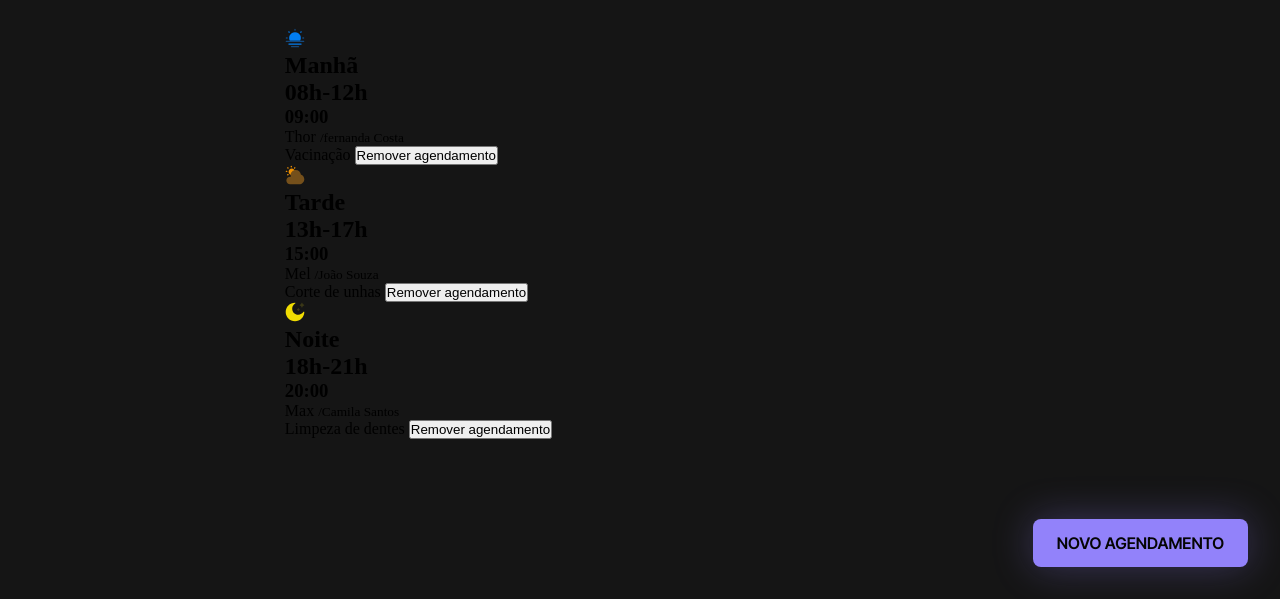
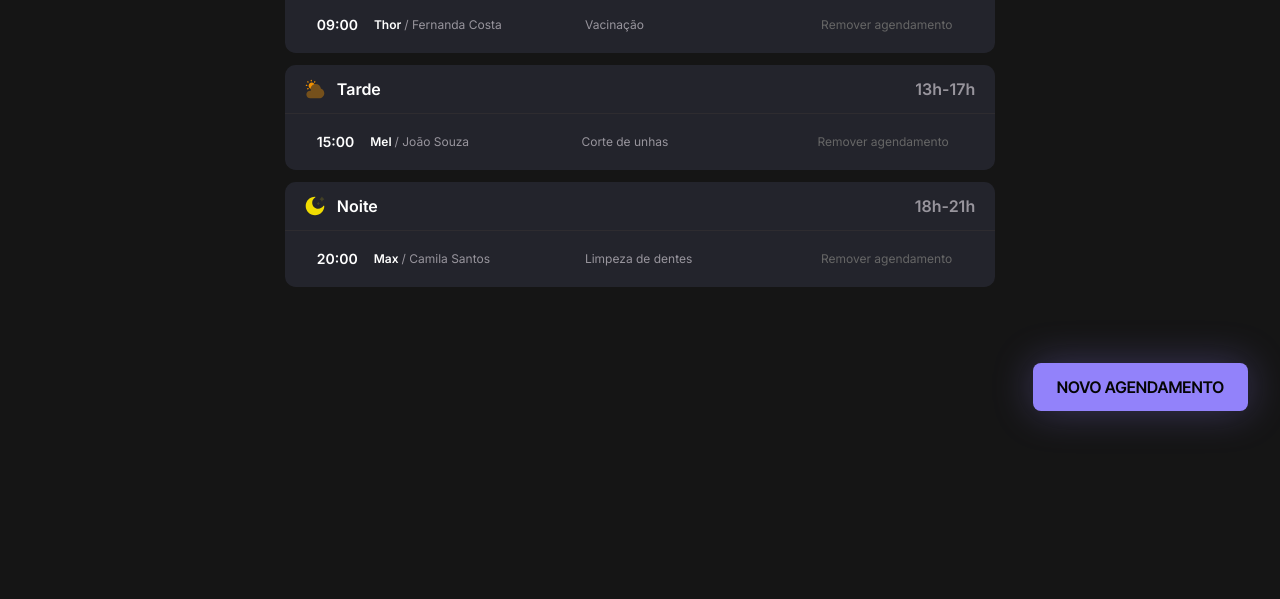
Before and after one commit to Davi-Lorena/Mundo-pet, a plain HTML site: page src/index.html in a window 1280 px wide. Shown: the part 220-819 px from the top of the page. Drawn offline with Linux system fonts and the light colour scheme.

Commit message:
adding styles in uls

```diff
--- a/src/index.html
+++ b/src/index.html
@@ -39,12 +39,12 @@
             </div>
             <h2>08h-12h</h2>
         </li>
-        <li>
+        <li class="schedule">
             <div>
                 <h3>09:00</h3>
                 <span>
                     Thor
-                    <small> /fernanda Costa</small>
+                    <small> / Fernanda Costa</small>
                 </span>
             </div>
             <span>Vacinação</span>
@@ -59,12 +59,12 @@
             </div>
             <h2>13h-17h</h2>
         </li>
-        <li>
+        <li class="schedule">
             <div>
                 <h3>15:00</h3>
                 <span>
                     Mel
-                    <small> /João Souza</small>
+                    <small> / João Souza</small>
                 </span>
             </div>
             <span>Corte de unhas</span>
@@ -79,12 +79,12 @@
             </div>
             <h2>18h-21h</h2>
         </li>
-        <li>
+        <li class="schedule">
             <div>
                 <h3>20:00</h3>
                 <span>
                     Max
-                    <small> /Camila Santos</small>
+                    <small> / Camila Santos</small>
                 </span>
             </div>
             <span>Limpeza de dentes</span>
--- a/src/styles/global.css
+++ b/src/styles/global.css
@@ -13,7 +13,7 @@
 --inter: 'Inter', sans-serif;
 
 --pg-md: 500 .875rem/1.5rem var(--inter);
---pg-sm: 500 .75rem/1rem var(--inter);
+--pg-sm: 400 .75rem/1rem var(--inter);
 --label-lg: 600 1rem/1.5rem var(--inter);
 --label-md: 600 .875rem/1.5rem var(--inter);
 --label-sm: 600 .75rem/1rem var(--inter);
@@ -52,7 +52,7 @@ img[src*="logo"] {
     all: unset;
     position: absolute;
     right: 2rem;
-    bottom: 2rem;
+    bottom: -2rem;
 
     background-color: var(--brand);
     padding: .75rem 1.5rem;
@@ -80,7 +80,5 @@ ul[role="list"] {
 .container {
 max-width: 1280px;
 width: 100%;
-padding: 5rem;
 margin-inline: auto;
-height: max-content;
 }
--- a/src/styles/main.css
+++ b/src/styles/main.css
@@ -1,11 +1,11 @@
 main {
     display: grid;
     justify-content: center;
-    align-items: center;
 
    & #schedules {
        width: 54.4rem;
        padding: 5rem;
+
        & header {
 margin-bottom: 2rem;
 display: flex;
@@ -56,6 +56,90 @@ aspect-ratio: 1;
 }
 
     }
+
+& ul[role="list"] {
+    display: grid;
+    background-color: var(--bg-tertiary);
+margin-bottom: .75rem;
+border-radius: .675rem;
+
+& .title {
+    display: flex;
+    justify-content: space-between;
+    padding: .75rem 1.25rem;
+    border-bottom: 1px solid #2E2C30;
+
+& h2 {
+    font: var(--label-lg);
+    color: var(--content-secondary);
+}
+
+    & div {
+        display: flex;
+        gap: .75rem;
+
+        & h2 {
+            color: var(--content-primary);
+        }
+    }
+
+}
+
+& .schedule {
+    display: flex;
+    align-items: center;
+    padding-block: 1rem;
+    padding-inline: 2rem 2.5rem;
+    gap: 1rem;
+
+    & div {
+        display: flex;
+        align-items: center;
+        gap: 1rem;
+
+        & h3 {
+            font: var(--label-md);
+            color: var(--content-primary);
+        }
+
+& span {
+    font: var(--label-sm);
+    color: var(--content-primary);
+width: 12.2rem;
+
+& small {
+    font: var(--pg-sm);
+    color: var(--content-secondary);
 }
 
 }
+
+    }
+
+& span {
+    font: var(--pg-sm);
+    color: var(--content-secondary);
+    width: 13.75rem;
+}
+
+& button {
+    all: unset;
+    font: var(--pg-sm);
+    color: var(--content-tertiary);
+    cursor: pointer;
+    transition: all 700ms ease;
+
+&:hover {
+    color: var(--content-primary);
+    border-bottom: 1px solid var(--content-primary);
+}
+
+}
+
+}
+
+}
+
+}
+
+}
```
